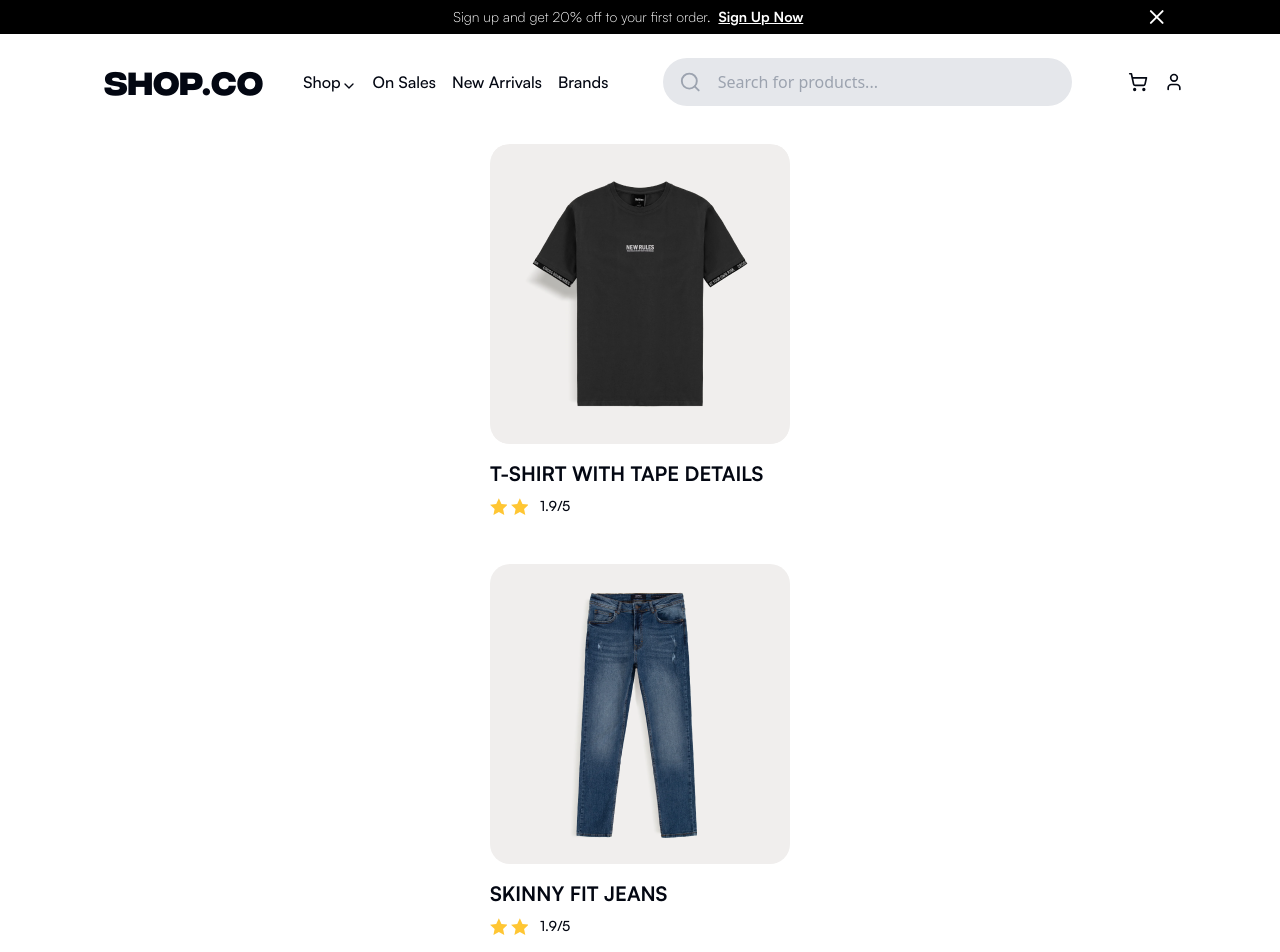
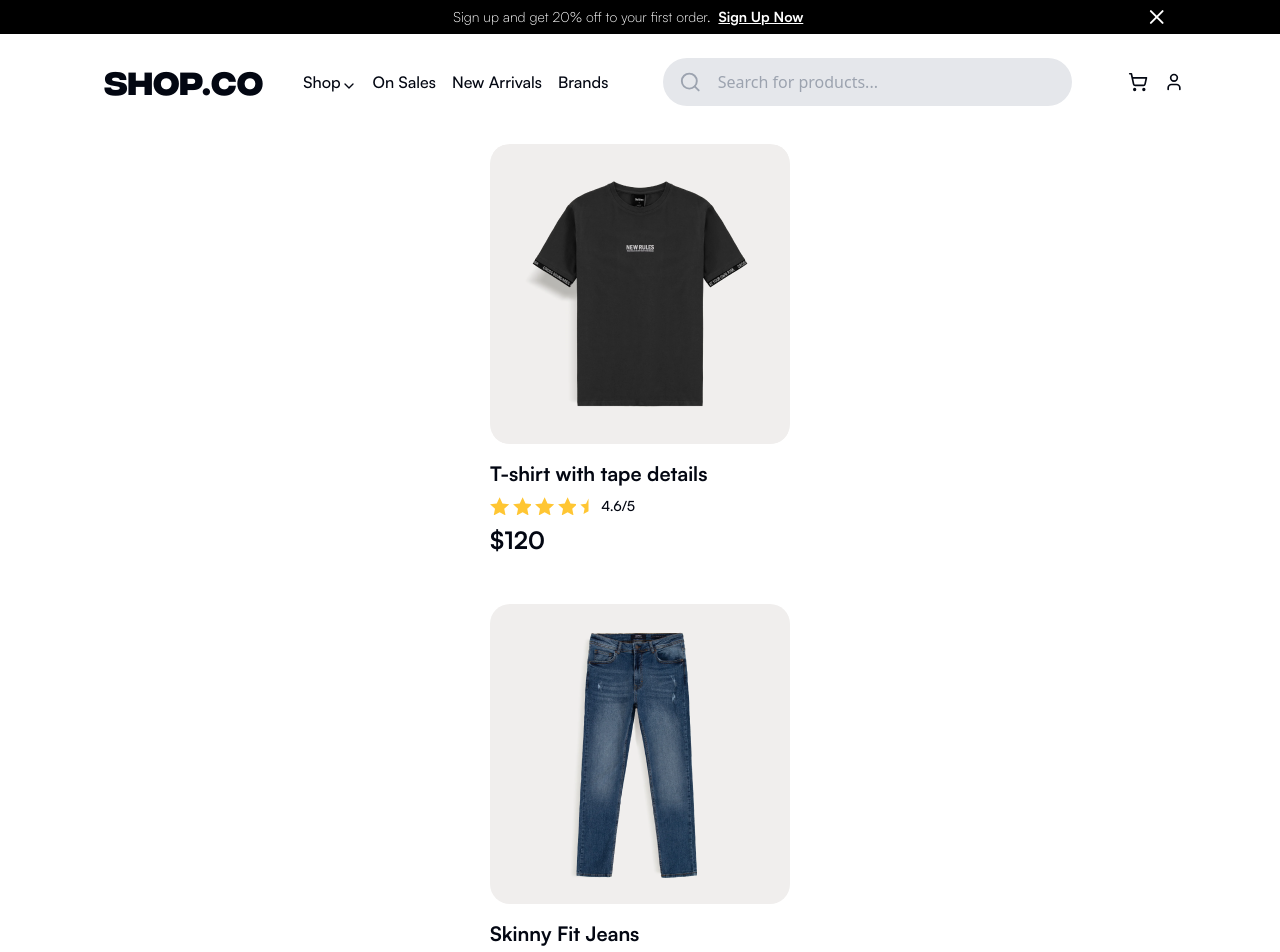
Before and after one commit to renanlido/ecommerce-front, a Next.js app: page / in a window 1280 px wide. Shown: the top 952 px of the page. Built offline with nearby package versions, Linux system fonts and the light colour scheme.

Commit message:
feat: badge and price

```diff
--- a/src/app/page.tsx
+++ b/src/app/page.tsx
@@ -5,9 +5,20 @@ import Tshirt from '../../public/assets/images/products/t-shirt_01.png'
 
 export default function Home() {
   return (
-    <main className=" flex w-full flex-col items-center justify-center gap-12 pt-28 md:pt-36">
-      <ProductCard title="T-SHIRT WITH TAPE DETAILS" src={Tshirt} />
-      <ProductCard title="SKINNY FIT JEANS" src={Jeans} />
+    <main className=" flex w-full flex-col items-center justify-center gap-12 py-20 pt-28 md:pt-36">
+      <ProductCard
+        title="T-shirt with tape details"
+        src={Tshirt}
+        price={120}
+        ratting={4.6}
+      />
+      <ProductCard
+        title="Skinny Fit Jeans"
+        src={Jeans}
+        price={260}
+        discount={20}
+        ratting={3.5}
+      />
     </main>
   )
 }
--- a/src/components/product-card/half-star.tsx
+++ b/src/components/product-card/half-star.tsx
@@ -6,8 +6,8 @@ export function HalfStar() {
   }
   return (
     <svg
-      width={windowSize() > 640 ? '9' : '7'}
-      height={windowSize() > 640 ? '17' : '14'}
+      width={windowSize() > 640 ? '9.25' : '7.75'}
+      height={windowSize() > 640 ? '18.5' : '15.5'}
       viewBox="0 0 10 17"
       fill="none"
       xmlns="http://www.w3.org/2000/svg"
--- a/src/components/product-card/index.tsx
+++ b/src/components/product-card/index.tsx
@@ -1,21 +1,32 @@
 import { StaticImageData } from 'next/image'
 
 import { ProductCardImage } from './product-card-image'
+import { ProductCardPrice } from './product-card-price'
 import { ProductCardRatting } from './product-card-ratting'
 import { ProductCardTitle } from './product-card-title'
 
 interface ProductCardProps {
   title: string
   src: StaticImageData
+  price: number
+  discount?: number
+  ratting?: number
 }
 
-export function ProductCard({ title, src }: ProductCardProps) {
+export function ProductCard({
+  title,
+  src,
+  price,
+  discount,
+  ratting,
+}: ProductCardProps) {
   return (
     <div className="flex flex-col">
       <ProductCardImage src={src} alt="T-shirt" />
       <div className="flex flex-col justify-center space-y-1 md:space-y-2">
         <ProductCardTitle title={title} />
-        <ProductCardRatting />
+        <ProductCardRatting ratting={ratting || 5} />
+        <ProductCardPrice price={price} discount={discount} />
       </div>
     </div>
   )
--- /dev/null
+++ b/src/components/product-card/product-card-badge.tsx
@@ -0,0 +1,3 @@
+export function ProductCardBadge() {
+  return <div>product-card-badge</div>
+}
--- /dev/null
+++ b/src/components/product-card/product-card-price.tsx
@@ -0,0 +1,29 @@
+import { currency } from '@/lib/currency'
+
+interface ProductCardPriceProps {
+  price: number
+  discount?: number
+}
+
+export function ProductCardPrice({ price, discount }: ProductCardPriceProps) {
+  const discountedPrice = price - (price * (discount || 0)) / 100
+  return (
+    <div className="flex items-center space-x-1 md:space-x-2">
+      <span className="font-satoshi text-xl font-bold md:text-2xl">
+        {currency(discountedPrice)}
+      </span>
+      {discount && (
+        <span className="font-satoshi text-xl font-bold text-gray-400 line-through md:text-2xl">
+          {currency(price)}
+        </span>
+      )}
+      {discount && (
+        <div className="">
+          <span className="font-satoshi.h-5 rounded-full bg-[#ff3333] bg-opacity-10 px-2 py-1 text-[10px] font-bold text-[#ff3333] md:px-3 md:py-[6px] md:text-xs">
+            -{discount}%
+          </span>
+        </div>
+      )}
+    </div>
+  )
+}
--- a/src/components/product-card/product-card-ratting.tsx
+++ b/src/components/product-card/product-card-ratting.tsx
@@ -2,13 +2,14 @@
 
 import { useEffect, useState } from 'react'
 
-import { useRattingStore } from '@/store/ratting-store'
-
 import { HalfStar } from './half-star'
 import { Star } from './star'
 
-export function ProductCardRatting() {
-  const { ratting } = useRattingStore()
+interface ProductCardRattingProps {
+  ratting: number
+}
+
+export function ProductCardRatting({ ratting }: ProductCardRattingProps) {
   const [roundedRatting, setRoundedRatting] = useState(ratting)
 
   useEffect(() => {
--- a/src/components/product-card/star.tsx
+++ b/src/components/product-card/star.tsx
@@ -7,8 +7,8 @@ export function Star() {
   }
   return (
     <svg
-      width={windowSize() > 640 ? '17' : '14'}
-      height={windowSize() > 640 ? '17' : '14'}
+      width={windowSize() > 640 ? '18.5' : '15.5'}
+      height={windowSize() > 640 ? '18.5' : '15.5'}
       viewBox="0 0 17 17"
       fill="none"
       xmlns="http://www.w3.org/2000/svg"
--- /dev/null
+++ b/src/lib/currency.ts
@@ -0,0 +1,7 @@
+export function currency(value: number) {
+  return new Intl.NumberFormat('us-US', {
+    style: 'currency',
+    minimumFractionDigits: 0,
+    currency: 'USD',
+  }).format(value)
+}
--- a/src/store/ratting-store.ts
+++ /dev/null
@@ -1,11 +0,0 @@
-import { create } from 'zustand'
-
-interface RattingStore {
-  ratting: number
-  setRatting: (ratting: number) => void
-}
-
-export const useRattingStore = create<RattingStore>((set) => ({
-  ratting: 1.9,
-  setRatting: (ratting) => set({ ratting }),
-}))
```
